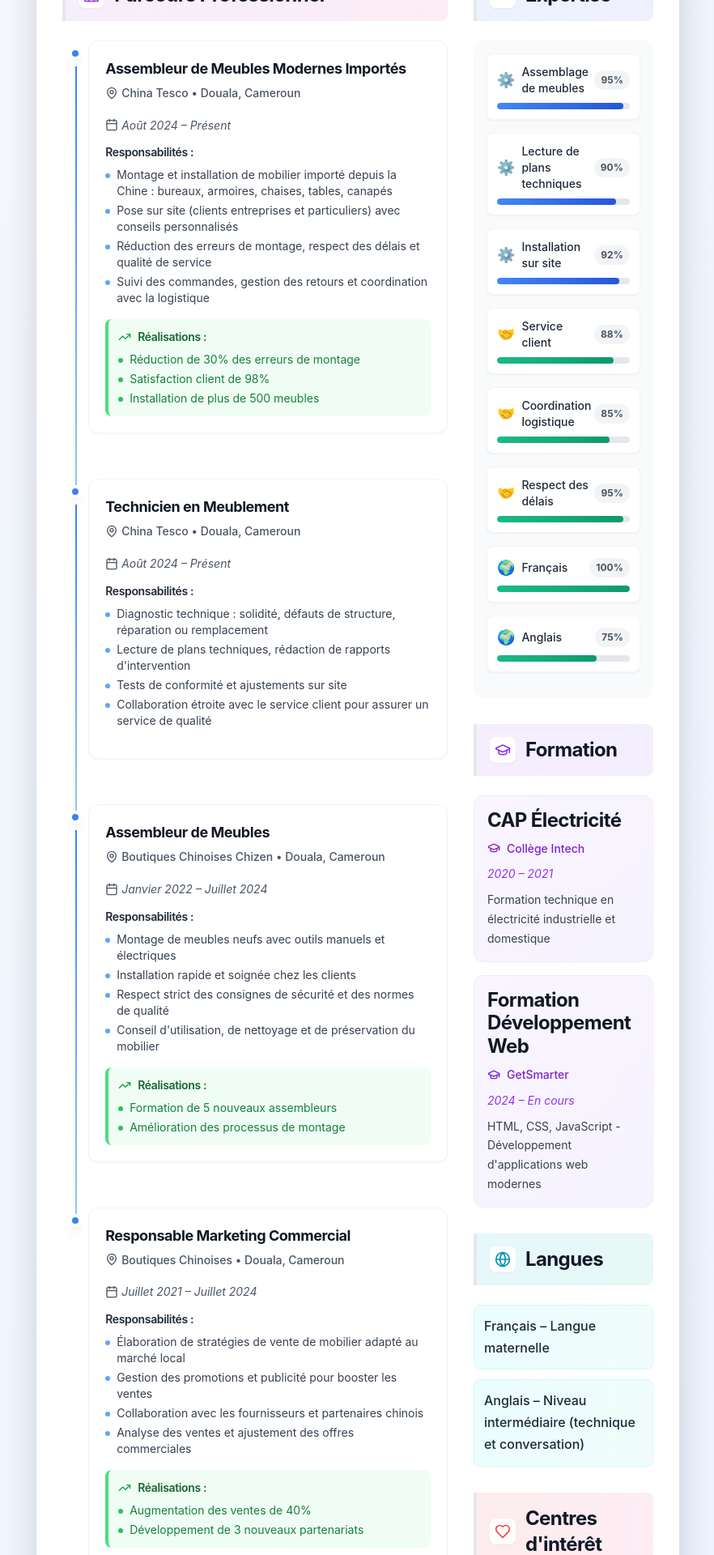
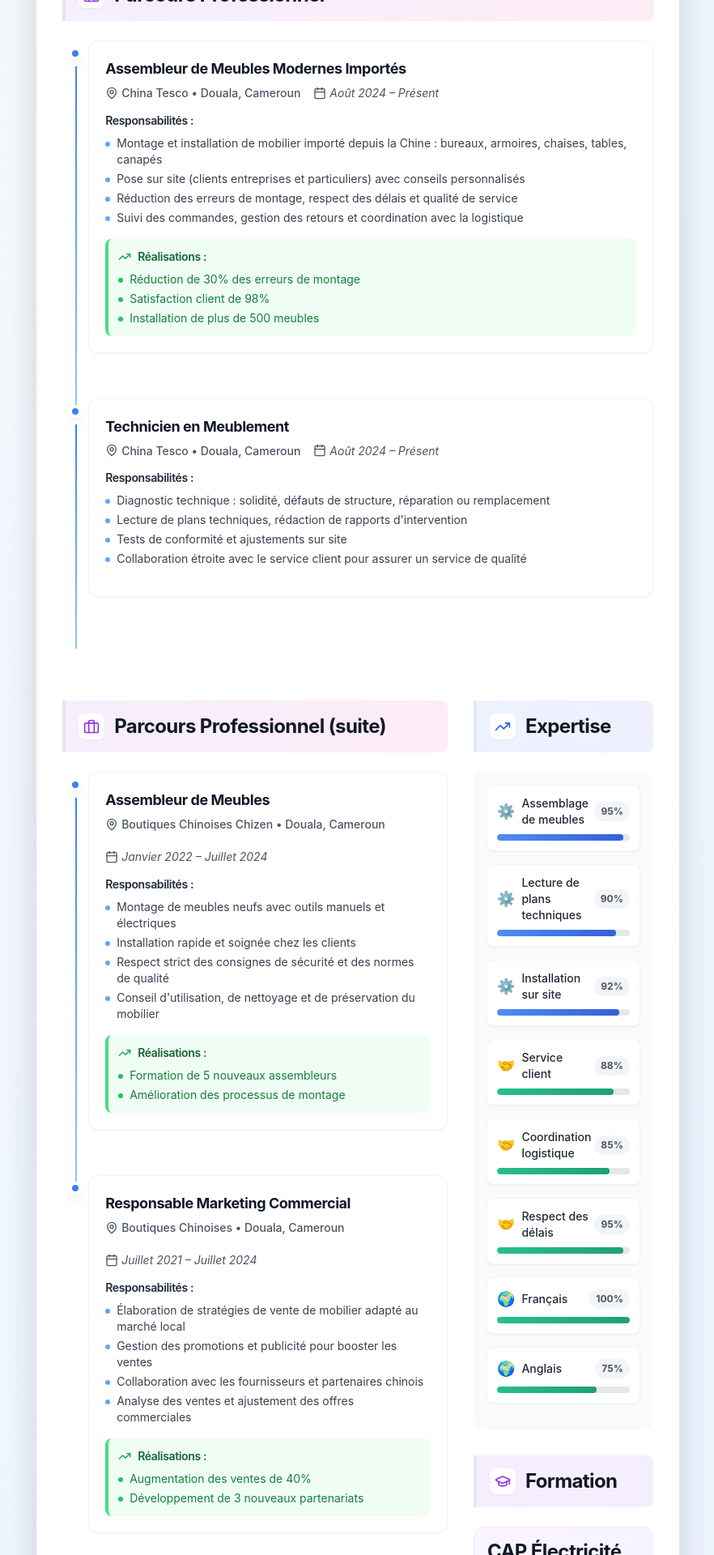
Before and after one commit to CedricTiako/mohamed-ali-yamoko, a React (Vite) app: page / in a window 1280 px wide. Shown: the part 995-2915 px from the top of the page at 81% size, without its empty margins (198-1080 px from the left). Built offline with nearby package versions, Linux system fonts and the light colour scheme.

Commit message:
Updated App.tsx

```diff
--- a/src/App.tsx
+++ b/src/App.tsx
@@ -281,7 +281,7 @@ function App() {
               isVisible ? 'translate-y-0 opacity-100' : 'translate-y-10 opacity-0'
             }`}
             style={{
-              minHeight: '297mm',
+              minHeight: '594mm',
               width: '210mm',
               maxWidth: '210mm'
             }}
@@ -289,8 +289,8 @@ function App() {
             {/* Header Premium */}
             <CVHeader data={cvData.personalInfo} />
 
-            {/* Contenu principal */}
-            <div className="p-8 print:p-6">
+            {/* PAGE 1 - Contenu principal */}
+            <div className="p-8 print:p-6" style={{ minHeight: 'calc(297mm - 200px)' }}>
               {/* Objectif - Pleine largeur avec design premium */}
               <CVSection
                 title="Objectif Professionnel"
@@ -311,25 +311,54 @@ function App() {
                 </div>
               </CVSection>
 
+              {/* Expériences professionnelles - PAGE 1 */}
+              <CVSection
+                title="Parcours Professionnel"
+                icon={<Briefcase className="w-5 h-5 text-purple-600" />}
+                gradient="from-purple-500 to-pink-500"
+              >
+                <div className="space-y-6">
+                  {cvData.experiences.slice(0, 2).map((exp, index) => (
+                    <TimelineItem
+                      key={index}
+                      title={exp.title}
+                      company={exp.company}
+                      location={exp.location}
+                      period={exp.period}
+                      responsibilities={exp.responsibilities}
+                      achievements={exp.achievements}
+                      isLast={false}
+                    />
+                  ))}
+                </div>
+              </CVSection>
+            </div>
+
+            {/* SAUT DE PAGE */}
+            <div className="page-break-before print:page-break-before"></div>
+
+            {/* PAGE 2 - Suite du contenu */}
+            <div className="p-8 print:p-6" style={{ minHeight: 'calc(297mm - 100px)' }}>
               <div className="grid grid-cols-1 lg:grid-cols-3 gap-8">
-                {/* Colonne principale - Expériences */}
+                {/* Colonne principale - Suite des expériences */}
                 <div className="lg:col-span-2 space-y-8">
+                  {/* Suite des expériences */}
                   <CVSection
-                    title="Parcours Professionnel"
+                    title="Parcours Professionnel (suite)"
                     icon={<Briefcase className="w-5 h-5 text-purple-600" />}
                     gradient="from-purple-500 to-pink-500"
                   >
                     <div className="space-y-6">
-                      {cvData.experiences.map((exp, index) => (
+                      {cvData.experiences.slice(2).map((exp, index) => (
                         <TimelineItem
-                          key={index}
+                          key={index + 2}
                           title={exp.title}
                           company={exp.company}
                           location={exp.location}
                           period={exp.period}
                           responsibilities={exp.responsibilities}
                           achievements={exp.achievements}
-                          isLast={index === cvData.experiences.length - 1}
+                          isLast={index === cvData.experiences.slice(2).length - 1}
                         />
                       ))}
                     </div>
```
